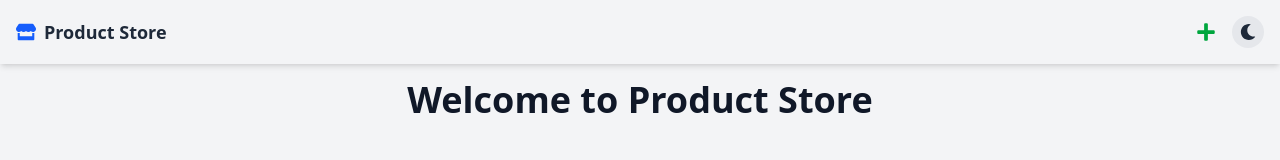
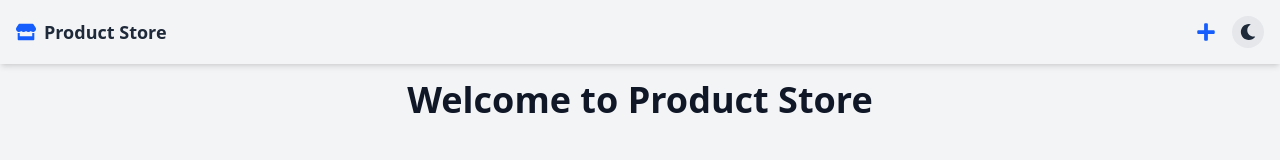
Before and after one commit to AyeshaZahid296/mern-project1, a React (Vite) app in the folder frontend/: page / in a window 1280 px wide. Shown: the top 160 px of the page. Built offline with nearby package versions, Linux system fonts and the light colour scheme.

Commit message:
update FaPlus icon

```diff
--- a/frontend/src/components/Navbar.jsx
+++ b/frontend/src/components/Navbar.jsx
@@ -1,10 +1,17 @@
 import React, { useEffect, useState } from 'react'
 import { FaStore, FaPlus, FaMoon, FaSun } from "react-icons/fa";
+import { useNavigate } from 'react-router-dom';
 
 const Navbar = () => {
     const [darkMode, setDarkMode] = useState(() => {
         return localStorage.getItem("theme") === "dark";
     });
+
+    const navigate = useNavigate();
+
+    const handleAddProduct = () => {
+        navigate("/create");
+    };
 
     useEffect(() => {
         if (darkMode) {
@@ -30,7 +37,10 @@ const Navbar = () => {
             {/* Right Side */}
             <div className='flex items-center gap-4'>
                 {/* Plus Icon */}
-                <FaPlus className='text-xl cursore-pointer text-green-600 hover:scale-110 transition' />
+                <FaPlus
+                    onClick={handleAddProduct}
+                    className='text-xl cursore-pointer text-blue-600 hover:scale-110 transition'
+                />
                 {/* Day/Night Toggle */}
                 <button onClick={toggleTheme}
                     className='p-2 rounded-full bg-gray-200 dark:bg-gray-700 text-gray-800 dark:text-yellow-400 '>
```
